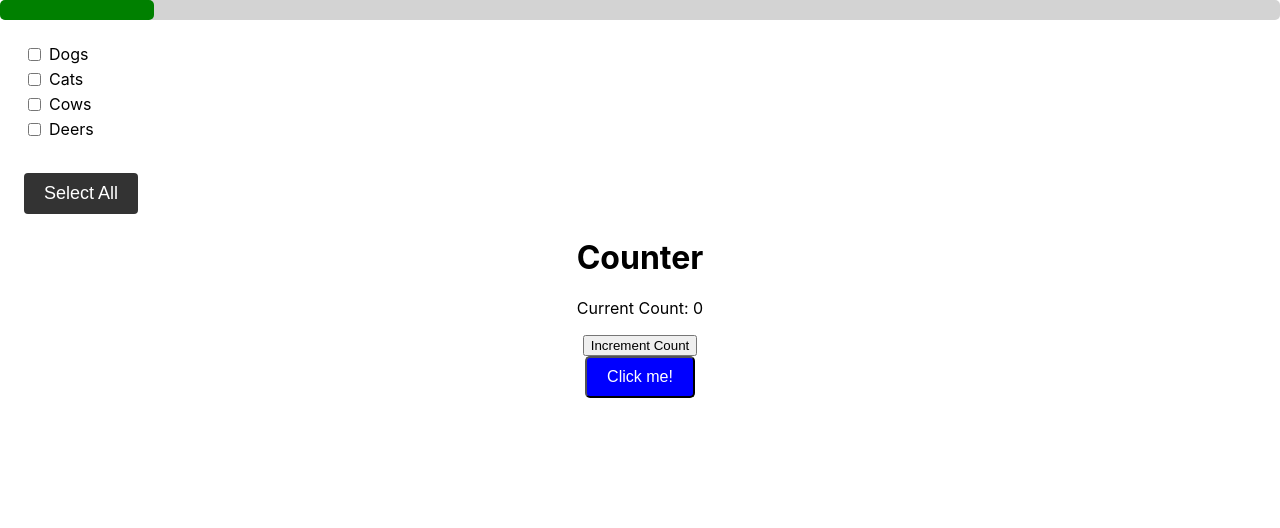
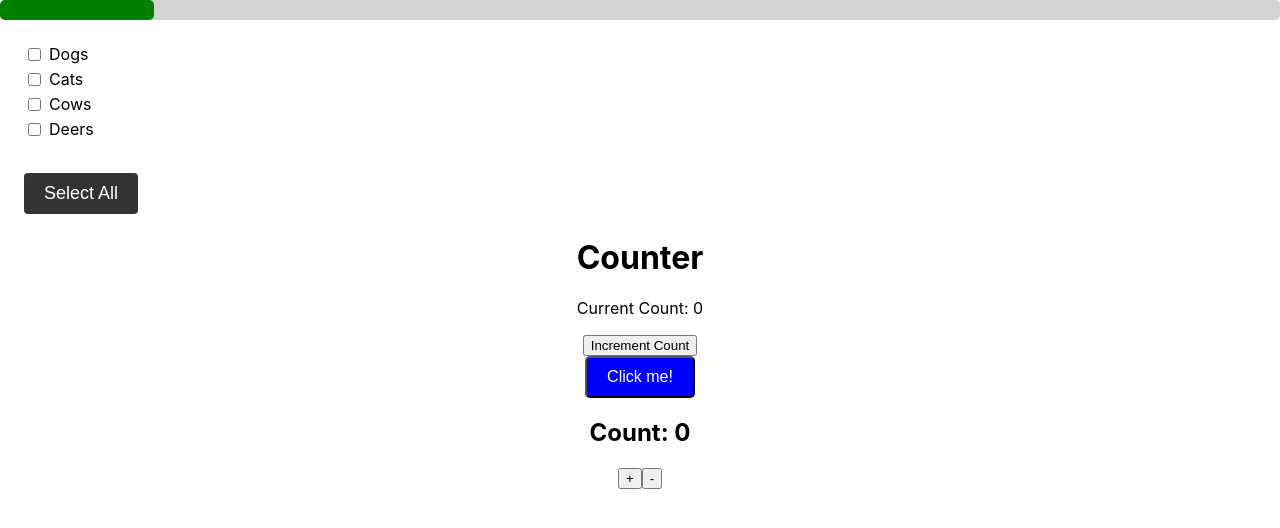
Before and after one commit to srinivasGokarla/DSA, a React (Create React App) app in the folder practice/: page / in a window 1280 px wide. Shown: the top 528 px of the page. Built offline with nearby package versions, Linux system fonts and the light colour scheme.

Commit message:
Thursday

```diff
--- a/practice/src/App.js
+++ b/practice/src/App.js
@@ -3,7 +3,8 @@ import './App.css';
 import ProgressBar from './Component/ProgressBar';
 import CheckboxList from './Component/CheckBox';
 import FixSyntex from "./Component/FixSyntaxError";
-import StyledButton from "./Component/StyledButton"
+import StyledButton from "./Component/StyledButton";
+import Counter from "./Component/Counter";
 
 function App() {
   return (
@@ -12,6 +13,7 @@ function App() {
     <CheckboxList/>
     <FixSyntex/>
     <StyledButton />
+    <Counter />
     </div>
   );
 }
--- /dev/null
+++ b/practice/src/Component/Counter.jsx
@@ -0,0 +1,27 @@
+import React, { useState,useEffect } from 'react'
+
+function Counter() {
+	const [count, setCount] = useState(() => {
+        const storeValue = localStorage.getItem("count");
+        return storeValue ? parseInt(storeValue, 10) : 0
+    })
+
+    useEffect(() => {
+      localStorage.setItem("count",count)
+    },[count])
+
+
+	return (
+		<div>
+			<h2 data-testid="count-id">Count: {count}</h2>
+			<button data-testid="inc-id" onClick={() => setCount(count + 1)}>
+				+
+			</button>
+			<button data-testid="dec-id" onClick={() => setCount(count - 1)}>
+				-
+			</button>
+		</div>
+	)
+}
+
+export default Counter
```
Also changed, not shown: 1 other file (tests, documents, lock files or other folders).
